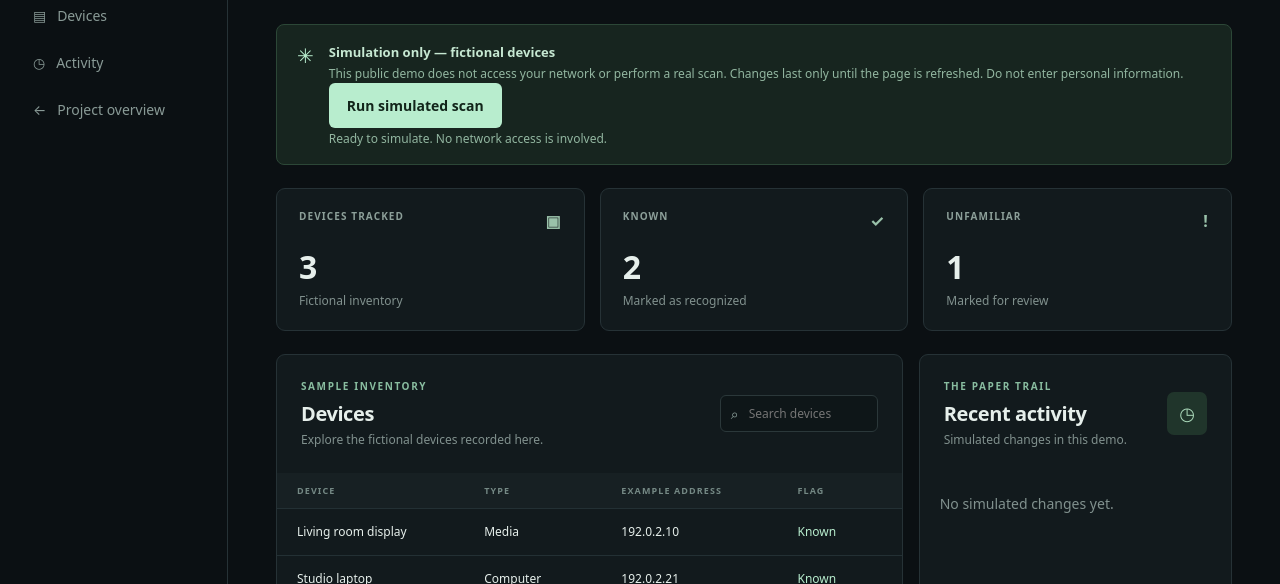
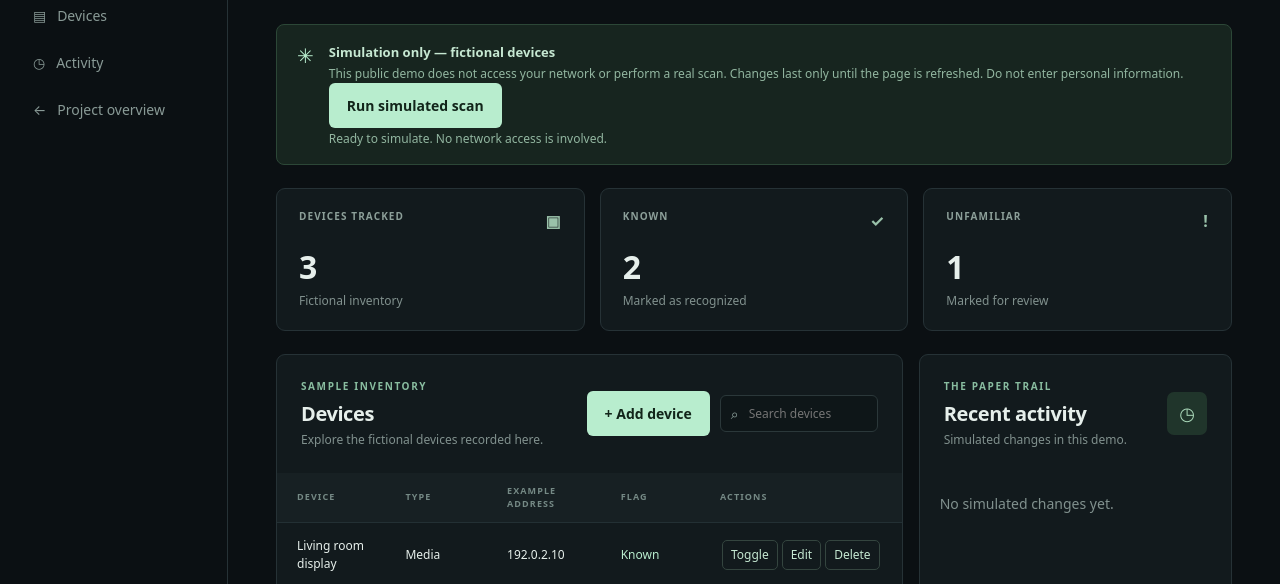
Before and after one commit to WGiles1/portfolio, a plain HTML site: page homewatch/index.html in a window 1280 px wide. Shown: the part 214-798 px from the top of the page. Drawn offline with Linux system fonts and the light colour scheme.

Commit message:
Enhance Homewatch interactive simulation

```diff
--- a/homewatch/demo.js
+++ b/homewatch/demo.js
@@ -1,24 +1,52 @@
-(function(root){
-  function createDemo(){
+(function () {
+  function createDemo() {
+    let nextId = 1;
     const samples = () => [
       {name:'Living room display', type:'Media', address:'192.0.2.10', status:'known'},
       {name:'Studio laptop', type:'Computer', address:'192.0.2.21', status:'known'},
       {name:'Hallway sensor', type:'Smart home', address:'192.0.2.35', status:'unfamiliar'}
-    ];
-    const state = {devices:samples(), history:[], scan(){if(!this.devices.some(d=>d.name==='Guest tablet')) {this.devices.push({name:'Guest tablet',type:'Tablet',address:'192.0.2.48',status:'unfamiliar'});this.history.unshift('Simulated discovery: Guest tablet added for review.');return true;} return false;}, reset(){this.devices=samples();this.history=[];}};
-    return state;
+    ].map(d => ({...d, id: nextId++}));
+    return {
+      devices: samples(), history: [], scanCount: 0,
+      add(data) { const device = {...data, id:nextId++}; this.devices.push(device); this.history.unshift(`Added fictional device: ${device.name}.`); return device; },
+      update(id, data) { const device = this.devices.find(d => d.id === id); if (!device) return; Object.assign(device, data); this.history.unshift(`Updated fictional device: ${device.name}.`); },
+      remove(id) { const device = this.devices.find(d => d.id === id); if (!device) return; this.devices = this.devices.filter(d => d.id !== id); this.history.unshift(`Removed fictional device: ${device.name}.`); },
+      scan() { this.scanCount++; let message = `Simulated scan ${this.scanCount}: no changes to sample inventory.`; if (this.scanCount === 1) { this.devices.push({id:nextId++, name:'Guest tablet', type:'Tablet', address:'192.0.2.48', status:'unfamiliar'}); message = 'Simulated scan 1: fictional Guest tablet added for review.'; } this.history.unshift(message); return message; },
+      reset() { nextId = 1; this.devices = samples(); this.history = []; this.scanCount = 0; }
+    };
   }
-  if(typeof module!=='undefined' && module.exports) module.exports={createDemo};
-  if(typeof document==='undefined') return;
-  const demo=createDemo(), $=id=>document.getElementById(id);
-  function render(){
-    $('total').textContent=demo.devices.length; $('known').textContent=demo.devices.filter(d=>d.status==='known').length; $('unfamiliar').textContent=demo.devices.filter(d=>d.status==='unfamiliar').length;
-    const query=$('search').value.trim().toLowerCase(); const list=$('devices'); list.replaceChildren();
-    const matches=demo.devices.filter(d=>Object.values(d).some(v=>v.toLowerCase().includes(query)));
-    matches.forEach(d=>{const row=document.createElement('tr'); [d.name,d.type,d.address,d.status==='known'?'Known':'Unfamiliar'].forEach((value,i)=>{const td=document.createElement('td');td.textContent=value;if(i===3)td.className=d.status;row.append(td);});list.append(row);});
-    $('empty').hidden=matches.length>0; $('history').textContent=demo.history[0] || 'No simulated changes yet.';
+  if (typeof module !== 'undefined' && module.exports) module.exports = {createDemo};
+  if (typeof document === 'undefined') return;
+  const demo = createDemo(), $ = id => document.getElementById(id), dialog = $('device-dialog'), form = $('device-form');
+  let editing = null;
+  function render() {
+    $('total').textContent = demo.devices.length;
+    $('known').textContent = demo.devices.filter(d => d.status === 'known').length;
+    $('unfamiliar').textContent = demo.devices.filter(d => d.status === 'unfamiliar').length;
+    const query = $('search').value.trim().toLowerCase(), list = $('devices'); list.replaceChildren();
+    const matches = demo.devices.filter(d => [d.name,d.type,d.address,d.status].some(v => v.toLowerCase().includes(query)));
+    matches.forEach(d => {
+      const row = document.createElement('tr');
+      [d.name,d.type,d.address,d.status === 'known' ? 'Known' : 'Unfamiliar'].forEach((value,i) => { const td = document.createElement('td'); td.textContent = value; if (i === 3) td.className = d.status; row.append(td); });
+      const actions = document.createElement('td'); actions.className = 'row-actions';
+      [['Toggle', () => {demo.update(d.id, {...d, status:d.status === 'known' ? 'unfamiliar' : 'known'}); render();}], ['Edit', () => openForm(d)], ['Delete', () => {if (window.confirm(`Remove fictional device “${d.name}”?`)) { demo.remove(d.id); render(); }}]].forEach(([label,fn]) => { const button = document.createElement('button'); button.type = 'button'; button.textContent = label; button.setAttribute('aria-label', `${label} ${d.name}`); button.addEventListener('click',fn); actions.append(button); });
+      row.append(actions); list.append(row);
+    });
+    $('empty').hidden = matches.length > 0;
+    const history = $('history'); history.replaceChildren();
+    if (!demo.history.length) history.textContent = 'No simulated changes yet.';
+    else demo.history.forEach(entry => { const item = document.createElement('div'); item.className = 'history-item'; item.textContent = entry; history.append(item); });
   }
-  $('scan').addEventListener('click',()=>{const added=demo.scan();$('message').textContent=added?'Simulation complete: one fictional device added. No network was scanned.':'Simulation already complete. Reset to try again.';render();});
-  $('reset').addEventListener('click',()=>{demo.reset();$('search').value='';$('message').textContent='Demo reset to fictional sample devices.';render();});
-  $('search').addEventListener('input',render); render();
-})(globalThis);
+  function openForm(device) {
+    editing = device ? device.id : null; form.reset();
+    $('form-title').textContent = device ? 'Edit fictional device' : 'Add fictional device';
+    if (device) ['name','type','address','status'].forEach(key => form.elements[key].value = device[key]);
+    dialog.showModal(); form.elements.name.focus();
+  }
+  $('add-device').addEventListener('click', () => openForm());
+  $('cancel-form').addEventListener('click', () => dialog.close());
+  form.addEventListener('submit', event => { event.preventDefault(); const data = {}; ['name','type','address','status'].forEach(key => data[key] = form.elements[key].value.trim()); if (!data.name || !data.type || !data.address) return; if (editing === null) demo.add(data); else demo.update(editing, data); dialog.close(); $('message').textContent = 'Fictional inventory updated. No network access is involved.'; render(); });
+  $('scan').addEventListener('click', () => { $('message').textContent = demo.scan() + ' No network was scanned.'; render(); });
+  $('reset').addEventListener('click', () => { demo.reset(); $('search').value = ''; $('message').textContent = 'Demo reset to fictional sample devices.'; render(); });
+  $('search').addEventListener('input', render); render();
+})();
--- a/homewatch/index.html
+++ b/homewatch/index.html
@@ -1,8 +1,8 @@
 <!doctype html>
-<html lang="en"><head><meta charset="utf-8"><meta name="viewport" content="width=device-width, initial-scale=1"><title>Homewatch — Interactive demo</title><link rel="stylesheet" href="demo.css"><script defer src="demo.js"></script></head>
+<html lang="en"><head><meta charset="utf-8"><meta name="viewport" content="width=device-width, initial-scale=1"><title>Homewatch — Interactive demo</title><link rel="stylesheet" href="demo.css"><link rel="stylesheet" href="interactive.css"><script defer src="demo.js"></script></head>
 <body><div class="layout"><aside class="sidebar"><a class="brand" href="#overview"><span class="brand-icon">⌘</span><span>homewatch<small>NETWORK NOTEBOOK</small></span></a><div class="side-label">WORKSPACE</div><a class="nav active" href="#overview">◫ &nbsp; Overview</a><a class="nav" href="#inventory">▤ &nbsp; Devices</a><a class="nav" href="#activity">◷ &nbsp; Activity</a><a class="nav" href="../homewatch.html">← &nbsp; Project overview</a><div class="side-foot"><span class="dot"></span> PUBLIC DEMO<br><small>Fictional data only</small></div></aside>
 <main id="overview"><header class="top"><span>WORKSPACE <b>/</b> OVERVIEW</span><span class="local">● &nbsp; SIMULATED WORKSPACE</span></header><section class="heading"><div><div class="eyebrow">YOUR NETWORK, YOUR NOTES</div><h1>Home overview<span>.</span></h1><p>A clearer picture of the devices you keep track of.</p></div><button class="subtle" id="reset" type="button">Reset demo</button></section>
 <div class="notice"><span>✳</span><div><strong>Simulation only — fictional devices</strong><p>This public demo does not access your network or perform a real scan. Changes last only until the page is refreshed. Do not enter personal information.</p><button class="primary" id="scan" type="button">Run simulated scan</button><p id="message" role="status">Ready to simulate. No network access is involved.</p></div></div>
 <section class="stats" aria-label="Inventory summary"><article class="stat"><div>DEVICES TRACKED <span>▣</span></div><strong id="total">0</strong><p>Fictional inventory</p></article><article class="stat"><div>KNOWN <span>✓</span></div><strong id="known">0</strong><p>Marked as recognized</p></article><article class="stat"><div>UNFAMILIAR <span>!</span></div><strong id="unfamiliar">0</strong><p>Marked for review</p></article></section>
-<div class="content-grid"><section class="panel inventory" id="inventory"><div class="panel-head"><div><div class="eyebrow">SAMPLE INVENTORY</div><h2>Devices</h2><p>Explore the fictional devices recorded here.</p></div><label class="search"><span>⌕</span><input id="search" type="search" placeholder="Search devices" aria-label="Search fictional devices"></label></div><div class="table-wrap"><table><thead><tr><th>DEVICE</th><th>TYPE</th><th>EXAMPLE ADDRESS</th><th>FLAG</th></tr></thead><tbody id="devices"></tbody></table><div id="empty" class="empty" hidden><strong>No matching devices</strong><p>Try another search.</p></div></div></section>
-<section class="panel activity" id="activity"><div class="panel-head"><div><div class="eyebrow">THE PAPER TRAIL</div><h2>Recent activity</h2><p>Simulated changes in this demo.</p></div><span class="activity-icon">◷</span></div><div id="history" class="history">No simulated changes yet.</div></section></div><footer>HOMEWATCH <span>·</span> FICTIONAL DEMO DATA <span class="footer-right"><a href="../homewatch.html">PROJECT OVERVIEW ↗</a></span></footer></main></div></body></html>
+<div class="content-grid"><section class="panel inventory" id="inventory"><div class="panel-head"><div><div class="eyebrow">SAMPLE INVENTORY</div><h2>Devices</h2><p>Explore the fictional devices recorded here.</p></div><div class="inventory-tools"><button class="primary" id="add-device" type="button">+ Add device</button><label class="search"><span>⌕</span><input id="search" type="search" placeholder="Search devices" aria-label="Search fictional devices"></label></div></div><div class="table-wrap"><table><thead><tr><th>DEVICE</th><th>TYPE</th><th>EXAMPLE ADDRESS</th><th>FLAG</th><th>ACTIONS</th></tr></thead><tbody id="devices"></tbody></table><div id="empty" class="empty" hidden><strong>No matching devices</strong><p>Try another search.</p></div></div></section>
+<section class="panel activity" id="activity"><div class="panel-head"><div><div class="eyebrow">THE PAPER TRAIL</div><h2>Recent activity</h2><p>Simulated changes in this demo.</p></div><span class="activity-icon">◷</span></div><div id="history" class="history">No simulated changes yet.</div></section></div><dialog id=device-dialog aria-labelledby=form-title><form id=device-form><h2 id=form-title>Add fictional device</h2><p>Sample entries only. Do not enter personal information.</p><label>Device name<input name=name required maxlength=60 autocomplete=off></label><label>Type<input name=type required maxlength=40 autocomplete=off></label><label>Example address or label<input name=address required maxlength=60 autocomplete=off></label><label>Familiarity<select name=status><option value=known>Known</option><option value=unfamiliar>Unfamiliar</option></select></label><div class=form-actions><button type=button class=subtle id=cancel-form>Cancel</button><button type=submit class=primary>Save device</button></div></form></dialog><footer>HOMEWATCH <span>·</span> FICTIONAL DEMO DATA <span class="footer-right"><a href="../homewatch.html">PROJECT OVERVIEW ↗</a></span></footer></main></div></body></html>
--- /dev/null
+++ b/homewatch/interactive.css
@@ -0,0 +1 @@
+.inventory-tools{display:flex;align-items:center;gap:10px;flex-wrap:wrap}.row-actions{white-space:nowrap}.row-actions button{background:transparent;border:1px solid #34453f;border-radius:5px;color:#c5e8d2;padding:5px 8px;margin:2px}.row-actions button:hover{background:#243830}.history-item{padding:10px 0;border-bottom:1px solid var(--border)}.history-item:first-child{padding-top:0}dialog{width:min(440px,calc(100% - 32px));background:#121a1d;color:var(--text);border:1px solid var(--border);border-radius:12px;padding:24px}dialog::backdrop{background:#000b}dialog h2{margin:0}dialog p{color:var(--muted)}dialog label{display:block;margin:15px 0;color:#b8cbc0}dialog input,dialog select{display:block;width:100%;margin-top:5px;padding:10px;background:#0b1013;color:var(--text);border:1px solid #34453f;border-radius:5px}.form-actions{display:flex;justify-content:flex-end;gap:10px;margin-top:22px}@media(max-width:600px){.inventory-tools{width:100%;margin-top:12px}.inventory-tools .search{flex:1;min-width:150px}}
```
Also changed, not shown: homewatch/demo.test.js (added, +17 -0 lines).
